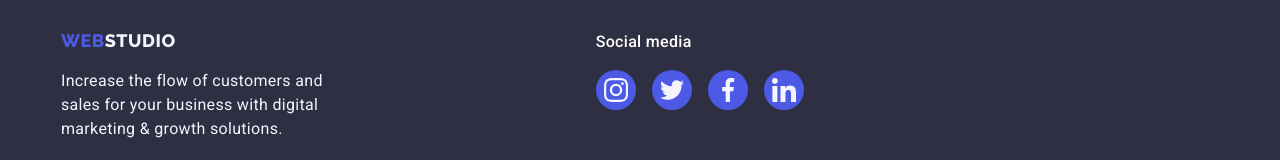
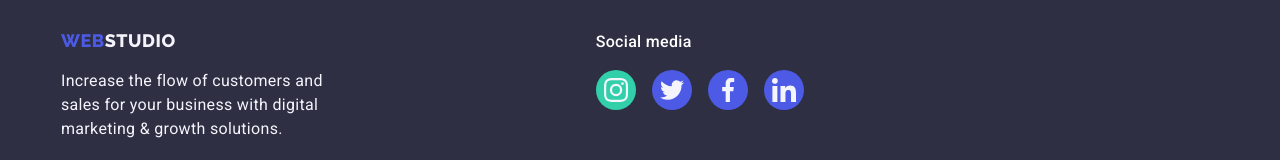
Before and after one commit to katelim215/goit-markup-hw-04, a plain HTML site: page index.html in a window 1280 px wide. In both pictures the pointer is over the link 615 px from the left and 3073 px from the top of the page. Shown: the part 2983-3143 px from the top of the page. Drawn offline with nearby package versions, Linux system fonts and the light colour scheme.

Commit message:
added hover effect

```diff
--- a/css/styles.css
+++ b/css/styles.css
@@ -404,7 +404,7 @@ header {
 }
 
 .footer-link-list-icon:hover {
-    color: var(--green);
+    background-color: var(--green);
 }
 
 /* portfolio page */
```
